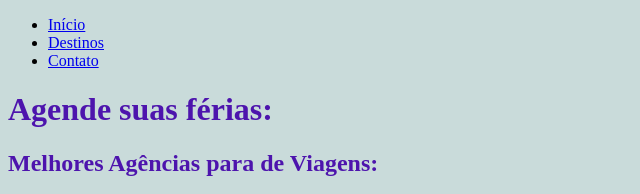
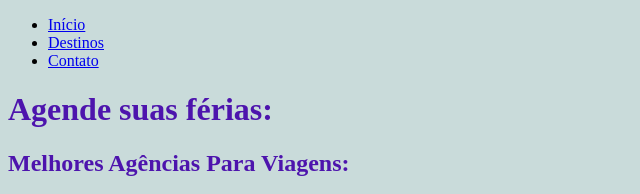
Before and after one commit to Giovana0102/site-4-web, a plain HTML site: page contato.html in a window 1280 px wide. Shown: the top 194 px of the page, 0-640 px from the left. Drawn offline with Linux system fonts and the light colour scheme.

Commit message:
mudando
mudando titulo

```diff
--- a/contato.html
+++ b/contato.html
@@ -17,7 +17,7 @@
 </nav>
 </body>
 <h1>Agende suas férias:</h1>
-<h2> Melhores Agências para de Viagens:</h2>
+<h2> Melhores Agências Para Viagens:</h2>
 <ul>
   <li><a href="https://www.cvc.com.br" target="_blank">CVC Viagens</a></li>
   <li><a href="https://www.decolar.com" target="_blank">Decolar</a></li>
```
